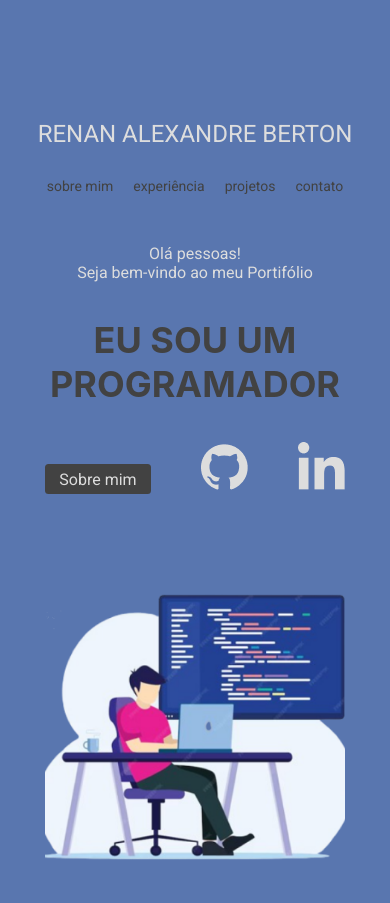
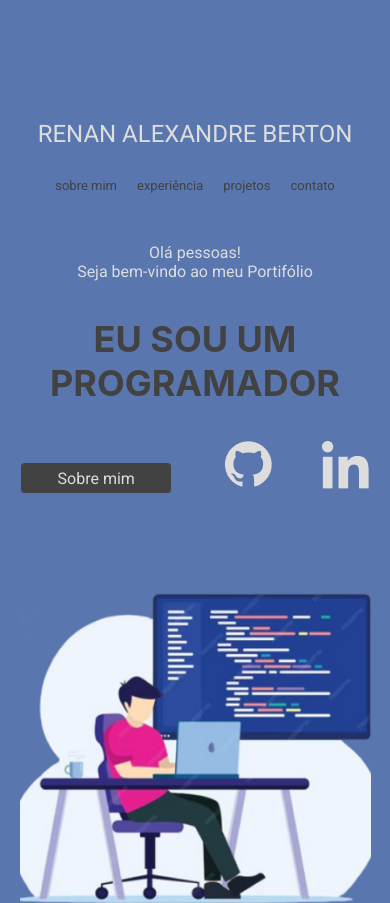
Before and after one commit to renanberton/portfolio, a React (Create React App) app: page / in a window 390 px wide. Shown: the top 903 px of the page. Built offline with nearby package versions, Linux system fonts and the light colour scheme.

Commit message:
Ajustes-responsividade-home

```diff
--- a/src/App.js
+++ b/src/App.js
@@ -23,12 +23,10 @@ function App() {
             <button>
               <a href="/">Sobre mim</a>
             </button>
-            <div>
+            <div className='box-social'>
               <a href="https://www.github.com/renanberton" target="_blank" rel="noopener noreferrer">
                 <img src="/assets/images/Git.png" alt="Logo GitHub" />
               </a>
-            </div>
-            <div>
               <a href="https://www.linkedin.com/in/renanberton/" target="_blank" rel="noopener noreferrer">
                 <img src="/assets/images/Linkedin.png" alt="Logo Linkedin" />
               </a>
--- a/src/App.scss
+++ b/src/App.scss
@@ -1,5 +1,5 @@
 @import url('https://fonts.googleapis.com/css2?family=Roboto:ital,wght@0,100;0,300;0,400;0,500;0,700;0,900;1,100;1,300;1,400;1,500;1,700;1,900&display=swap');
-//
+
 
 .container {
    width: 100%;
@@ -50,14 +50,9 @@
             font-size: 18px;
 
             @media (max-width: 400px) {
-               font-size: 14px;
-            }
-
-            @media (max-width: 300px) {
-               font-size: 12px;
+               font-size: 13px;
             }
          }
-
       }
    }
 
@@ -79,7 +74,8 @@
       }
 
       .box1 {
-         width: 430px;
+         width: 90%;
+         max-width: 400px;
          height: auto;
          display: flex;
          flex-direction: column;
@@ -90,10 +86,18 @@
             gap: 50px;
             height: auto;
             align-items: flex-end;
+            justify-content: flex-start;
+            width: 100%;
+            flex-wrap: wrap;
+            margin: 0 auto;
          }
 
-         @media (max-width: 768px) {
-            width: 300px;
+         .box-social {
+            display: flex;
+            flex-wrap: wrap;
+            gap: 50px;
+            justify-content: center;
+            margin: 0 auto;
          }
 
          span {
@@ -145,15 +149,9 @@
       }
 
       .box2 {
-         width: 380px;
+         width: 90%;
+         max-width: 400px;
          height: auto;
-
-         @media (max-width: 935px) {
-            width: 300px;
-         }
-         @media (max-width: 300px) {
-            width: 90%;
-         }
 
          img {
             width: 100%;
```
